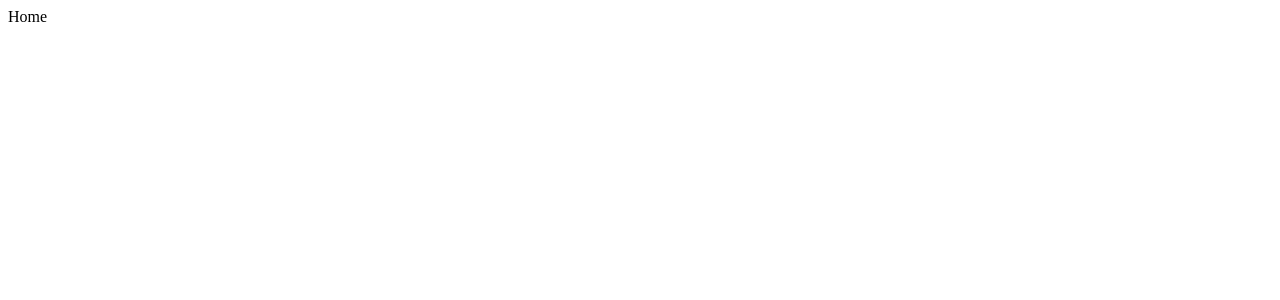
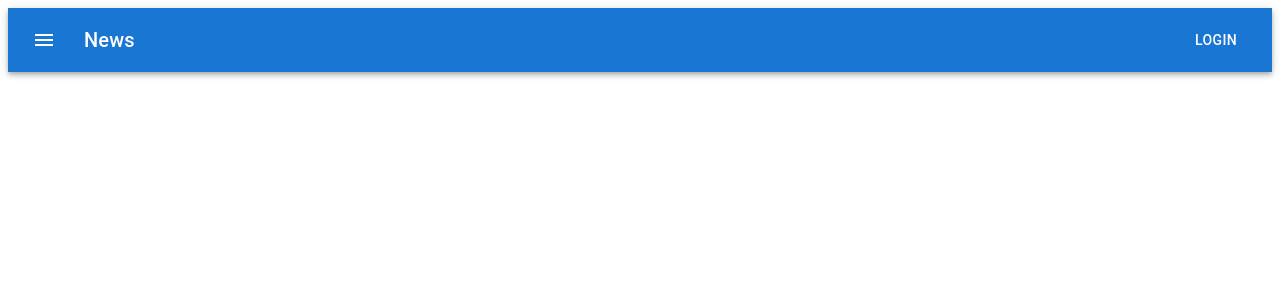
Before and after one commit to jakubprach/hobbyfi, a React (Create React App) app: page / in a window 1280 px wide. Shown: the top 300 px of the page. Built offline with nearby package versions, Linux system fonts and the light colour scheme.

Commit message:
WSZYSTKO_CZEGO_TYLKO_DOTKNĘ

```diff
--- a/src/App.js
+++ b/src/App.js
@@ -3,7 +3,7 @@
 import { Home } from "./views/home/Home";
 
 function App() {
-  return <Home/>
+  return <Home />
 }
 
 export default App;
--- a/src/views/home/Home.js
+++ b/src/views/home/Home.js
@@ -1,7 +1,32 @@
-import React from 'react'
+import * as React from 'react';
+import AppBar from '@mui/material/AppBar';
+import Box from '@mui/material/Box';
+import Toolbar from '@mui/material/Toolbar';
+import Typography from '@mui/material/Typography';
+import Button from '@mui/material/Button';
+import IconButton from '@mui/material/IconButton';
+import MenuIcon from '@mui/icons-material/Menu';
 
 export const Home = () => {
   return (
-    <div>Home</div>
+    <Box sx={{ flexGrow: 1 }}>
+      <AppBar position="static">
+        <Toolbar>
+          <IconButton
+            size="large"
+            edge="start"
+            color="inherit"
+            aria-label="menu"
+            sx={{ mr: 2 }}
+          >
+            <MenuIcon />
+          </IconButton>
+          <Typography variant="h6" component="div" sx={{ flexGrow: 1 }}>
+            News
+          </Typography>
+          <Button color="inherit">Login</Button>
+        </Toolbar>
+      </AppBar>
+    </Box>
   )
 }
```
Also changed, not shown: package.json (+5 -2 lines), 1 other file (tests, documents, lock files or other folders).
